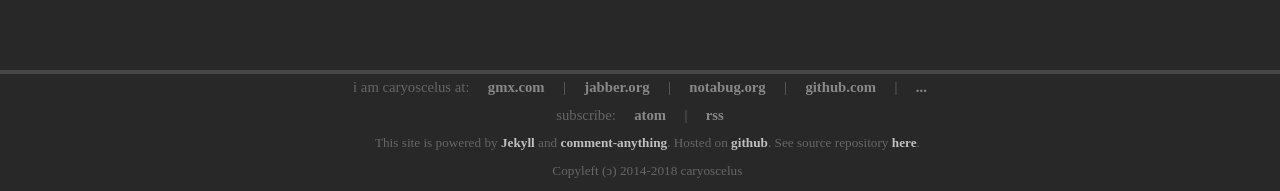
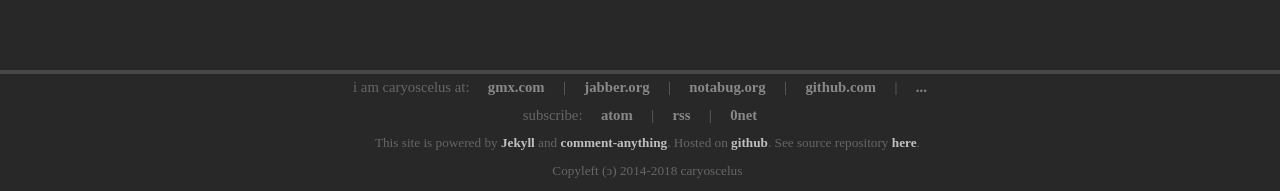
Before and after one commit to caryoscelus/caryoscelus.github.io, a Jekyll site: the page built from index.md, in a window 1280 px wide. Shown: the part 706-897 px from the top of the page. Built offline with Jekyll 4.4.1, drawn with Linux system fonts in a browser that asks for light colours; some web fonts are replaced.

Commit message:
0net subscribe

```diff
--- a/_layouts/default.html
+++ b/_layouts/default.html
@@ -81,7 +81,8 @@
                 <div class="contact">
                     subscribe:
                     <a href="http://caryoscelus.github.io/atom.xml">atom</a> |
-                    <a href="http://caryoscelus.github.io/rss.xml">rss</a>
+                    <a href="http://caryoscelus.github.io/rss.xml">rss</a> |
+                    <a href="javascript:void(0)" onclick="return page.followPosts()">0net</a>
                 </div>
             </div>
             <div class="site_notes">
```
